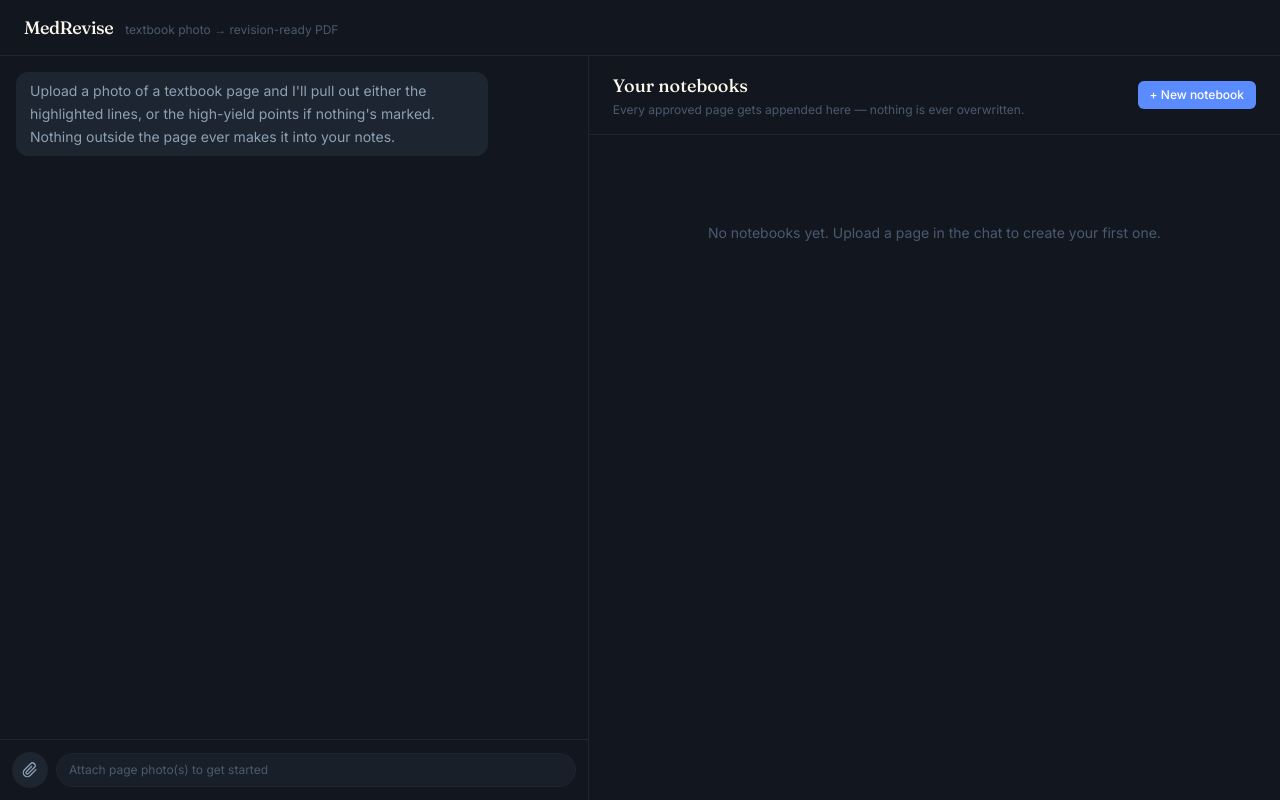
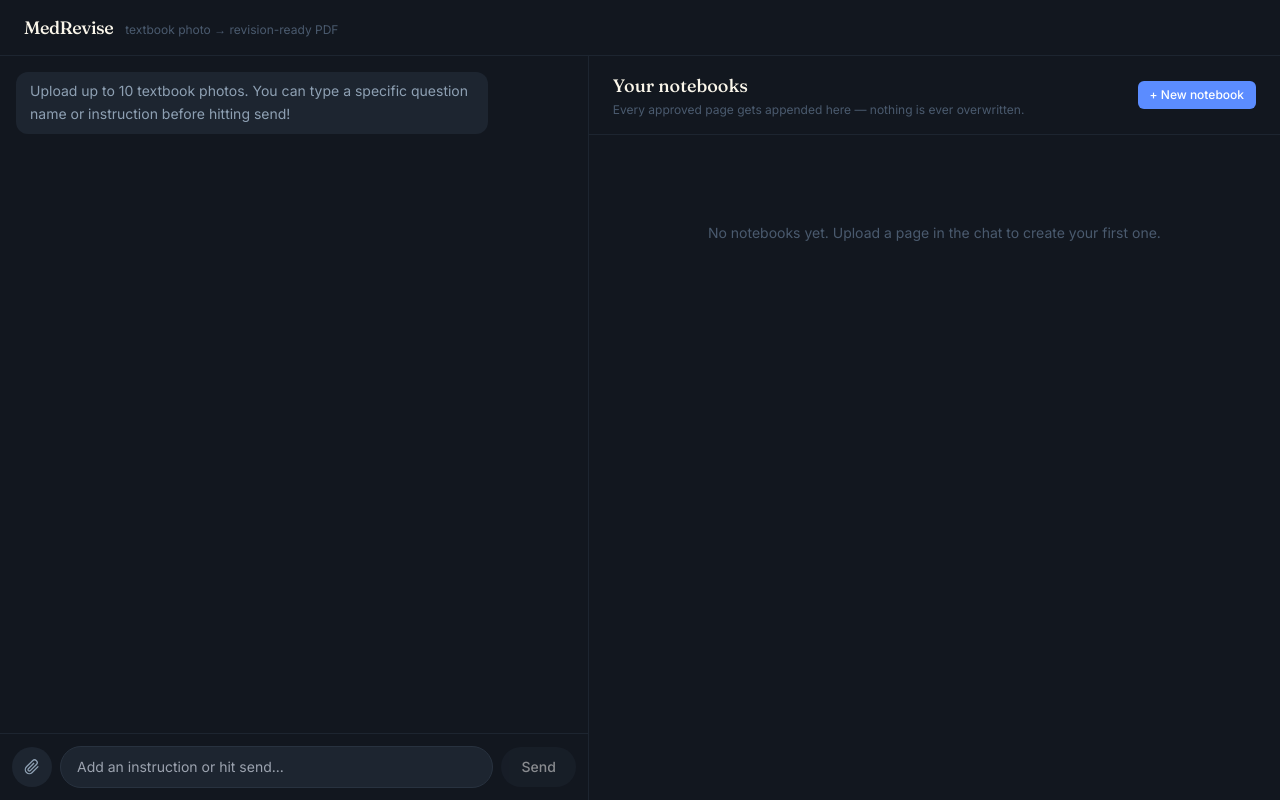
Before and after one commit to Sreehitha14/medrevise-app, a Next.js app: page / in a window 1280 px wide. Built offline with nearby package versions, Linux system fonts and the light colour scheme.

Commit message:
Update ChatPanel.tsx 1

```diff
--- a/components/ChatPanel.tsx
+++ b/components/ChatPanel.tsx
@@ -14,12 +14,16 @@ export default function ChatPanel({ onPageGenerated }: { onPageGenerated: () =>
       id: nextId(),
       role: "assistant",
       kind: "text",
-      text:
-        "Upload a photo of a textbook page and I'll pull out either the highlighted lines, or the high-yield points if nothing's marked. Nothing outside the page ever makes it into your notes.",
+      text: "Upload up to 10 textbook photos. You can type a specific question name or instruction before hitting send!",
     },
   ]);
-  const [pendingImages, setPendingImages] = useState<File[]>([]);
   const [busy, setBusy] = useState(false);
+
+  // Staging Area State
+  const [stagedImages, setStagedImages] = useState<File[]>([]);
+  const [instruction, setInstruction] = useState("");
+  const [lastUploadedImages, setLastUploadedImages] = useState<File[]>([]); // Keeps images for later refinement
+
   const fileInputRef = useRef<HTMLInputElement>(null);
 
   function push(msg: ChatMessage) {
@@ -30,34 +34,60 @@ export default function ChatPanel({ onPageGenerated }: { onPageGenerated: () =>
     setMessages((prev) => prev.map((m) => (m.id === id ? ({ ...m, ...patch } as ChatMessage) : m)));
   }
 
-  async function handleFilesSelected(files: File[]) {
-    setPendingImages(files);
-    // Preview the first image in the chat
-    const url = URL.createObjectURL(files[0]);
-    push({ id: nextId(), role: "assistant", kind: "image_preview", imageUrl: url });
-    await runExtraction(files);
+  // 1. Stage the files (Max 10) instead of sending immediately
+  function handleFilesSelected(files: File[]) {
+    setStagedImages((prev) => {
+      const combined = [...prev, ...files];
+      if (combined.length > 10) {
+        alert("You can only upload a maximum of 10 images at once.");
+        return combined.slice(0, 10);
+      }
+      return combined;
+    });
+  }
+
+  // 2. Remove a staged file
+  function removeStagedImage(index: number) {
+    setStagedImages((prev) => prev.filter((_, i) => i !== index));
+  }
+
+  // 3. Submit the staged files and text instruction
+  async function handleSubmit() {
+    if (stagedImages.length === 0) return;
+
+    const filesToProcess = [...stagedImages];
+    const currentInstruction = instruction;
+
+    // Clear staging area immediately
+    setStagedImages([]);
+    setInstruction("");
+    setLastUploadedImages(filesToProcess); // Save in case they ask for refinements later
+
+    // Show preview in chat
+    const url = URL.createObjectURL(filesToProcess[0]);
+    push({ id: nextId(), role: "user", kind: "image_preview", imageUrl: url });
+
+    if (currentInstruction.trim()) {
+      push({ id: nextId(), role: "user", kind: "text", text: currentInstruction });
+    }
+
+    await runExtraction(filesToProcess, currentInstruction);
   }
 
   async function runExtraction(
     files: File[],
-    refinementInstruction?: string,
+    userInstruction?: string,
     priorDraft?: ExtractedDraft
   ) {
     setBusy(true);
     try {
-      // 1. Compress all files to prevent Vercel 413 Payload error
       const compressedFiles = await Promise.all(
         files.map(async (file) => {
-          const options = {
-            maxSizeMB: 1, // Compress to max 1MB each
-            maxWidthOrHeight: 1920,
-            useWebWorker: true,
-          };
+          const options = { maxSizeMB: 1, maxWidthOrHeight: 1920, useWebWorker: true };
           return await imageCompression(file, options);
         })
       );
 
-      // 2. Convert all compressed files to Base64 strings
       const base64Images = await Promise.all(
         compressedFiles.map((file) => {
           return new Promise<string>((resolve, reject) => {
@@ -69,12 +99,9 @@ export default function ChatPanel({ onPageGenerated }: { onPageGenerated: () =>
         })
       );
 
-      // 3. Send as JSON array instead of FormData
       const payload: any = { images: base64Images };
-      if (refinementInstruction && priorDraft) {
-        payload.refinementInstruction = refinementInstruction;
-        payload.priorDraft = priorDraft;
-      }
+      if (userInstruction) payload.refinementInstruction = userInstruction;
+      if (priorDraft) payload.priorDraft = priorDraft;
 
       const res = await fetch("/api/extract", {
         method: "POST",
@@ -83,6 +110,8 @@ export default function ChatPanel({ onPageGenerated }: { onPageGenerated: () =>
       });
 
       const data = await res.json();
+
+      if (!res.ok || data.error) throw new Error(data.error || "Server error");
 
       if (data.mode === "unclear") {
         push({ id: nextId(), role: "assistant", kind: "unclear", reason: data.reason ?? "Image unclear." });
@@ -143,7 +172,7 @@ export default function ChatPanel({ onPageGenerated }: { onPageGenerated: () =>
         id: nextId(),
         role: "assistant",
         kind: "text",
-        text: `Added to "${data.notebookName}" — now ${data.pageCount} page${data.pageCount === 1 ? "" : "s"}. Upload the next page whenever you're ready.`,
+        text: `Added to "${data.notebookName}" — now ${data.pageCount} page${data.pageCount === 1 ? "" : "s"}.`,
       });
       onPageGenerated();
     } catch {
@@ -156,16 +185,15 @@ export default function ChatPanel({ onPageGenerated }: { onPageGenerated: () =>
   }
 
   async function handleRefinement(messageId: string, instruction: string, priorDraft: ExtractedDraft) {
-    if (!pendingImages.length) return;
+    if (!lastUploadedImages.length) return;
     updateMessage(messageId, { resolved: true } as any);
     push({ id: nextId(), role: "user", kind: "text", text: instruction });
-    await runExtraction(pendingImages, instruction, priorDraft);
+    await runExtraction(lastUploadedImages, instruction, priorDraft);
   }
 
   return (
     <div className="flex flex-col h-full min-h-0">
       <div className="flex-1 overflow-y-auto scrollbar-thin px-4 py-4 space-y-3">
-        {/* Optional chaining (?) added below to prevent the client crash */}
         {messages?.map((m) => (
           <MessageBubble
             key={m.id}
@@ -186,22 +214,41 @@ export default function ChatPanel({ onPageGenerated }: { onPageGenerated: () =>
         )}
       </div>
 
-      <div className="shrink-0 border-t border-ink-800 p-3">
+      <div className="shrink-0 border-t border-ink-800 p-3 bg-ink-900 flex flex-col gap-3">
+
+        {/* Staged Images Thumbnails */}
+        {stagedImages.length > 0 && (
+          <div className="flex gap-2 overflow-x-auto pb-1">
+            {stagedImages.map((file, i) => (
+              <div key={i} className="relative w-14 h-14 shrink-0 rounded-lg overflow-hidden border border-ink-700">
+                <img src={URL.createObjectURL(file)} className="object-cover w-full h-full opacity-80" alt="preview" />
+                <button
+                  onClick={() => removeStagedImage(i)}
+                  className="absolute top-0 right-0 bg-red-500 hover:bg-red-600 text-white w-5 h-5 flex items-center justify-center rounded-bl-lg text-xs"
+                >
+                  ✕
+                </button>
+              </div>
+            ))}
+          </div>
+        )}
+
+        {/* Chat Input Bar */}
         <div className="flex items-center gap-2">
           <button
             onClick={() => fileInputRef.current?.click()}
-            disabled={busy}
-            title="Upload textbook page photo(s)"
-            className="w-9 h-9 shrink-0 rounded-full bg-ink-800 hover:bg-ink-700 flex items-center justify-center text-ink-300 disabled:opacity-40 transition"
+            disabled={busy || stagedImages.length >= 10}
+            title="Attach images (Max 10)"
+            className="w-10 h-10 shrink-0 rounded-full bg-ink-800 hover:bg-ink-700 flex items-center justify-center text-ink-300 disabled:opacity-40 transition"
           >
             <PaperclipIcon />
           </button>
+
           <input
             ref={fileInputRef}
             type="file"
             accept="image/*"
-            multiple // This allows selecting multiple photos
-            capture="environment"
+            multiple
             className="hidden"
             onChange={(e) => {
               const files = Array.from(e.target.files || []);
@@ -209,9 +256,24 @@ export default function ChatPanel({ onPageGenerated }: { onPageGenerated: () =>
               e.target.value = "";
             }}
           />
-          <div className="flex-1 text-xs text-ink-500 px-3 py-2 rounded-full bg-ink-800/60 border border-ink-800">
-            Attach page photo(s) to get started
-          </div>
+
+          <input
+            type="text"
+            value={instruction}
+            onChange={(e) => setInstruction(e.target.value)}
+            onKeyDown={(e) => e.key === "Enter" && handleSubmit()}
+            placeholder="Add an instruction or hit send..."
+            disabled={busy}
+            className="flex-1 bg-ink-800 border border-ink-700 rounded-full px-4 py-2.5 text-sm text-ink-100 outline-none transition disabled:opacity-50"
+          />
+
+          <button
+            onClick={handleSubmit}
+            disabled={busy || stagedImages.length === 0}
+            className="shrink-0 bg-blue-600 hover:bg-blue-500 text-white rounded-full px-5 py-2.5 text-sm font-medium transition disabled:opacity-50 disabled:bg-ink-800"
+          >
+            Send
+          </button>
         </div>
       </div>
     </div>
```
